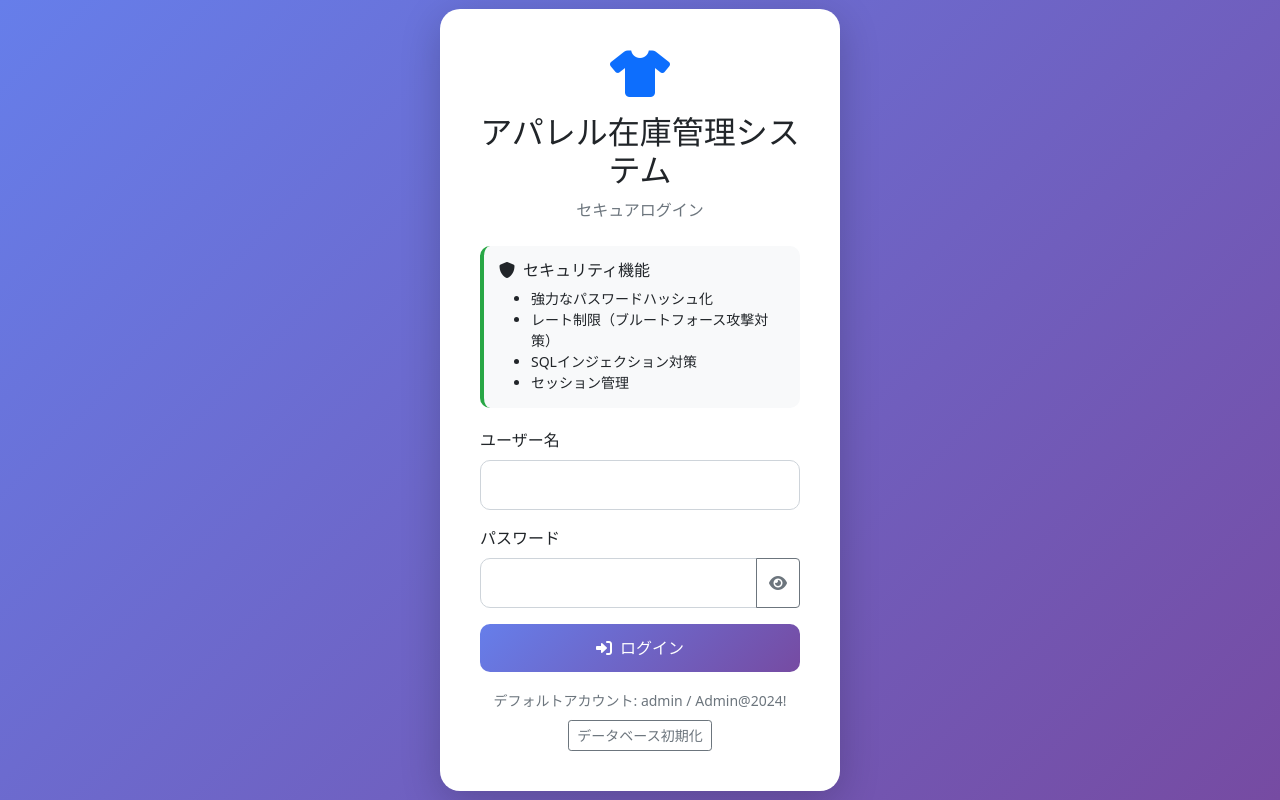
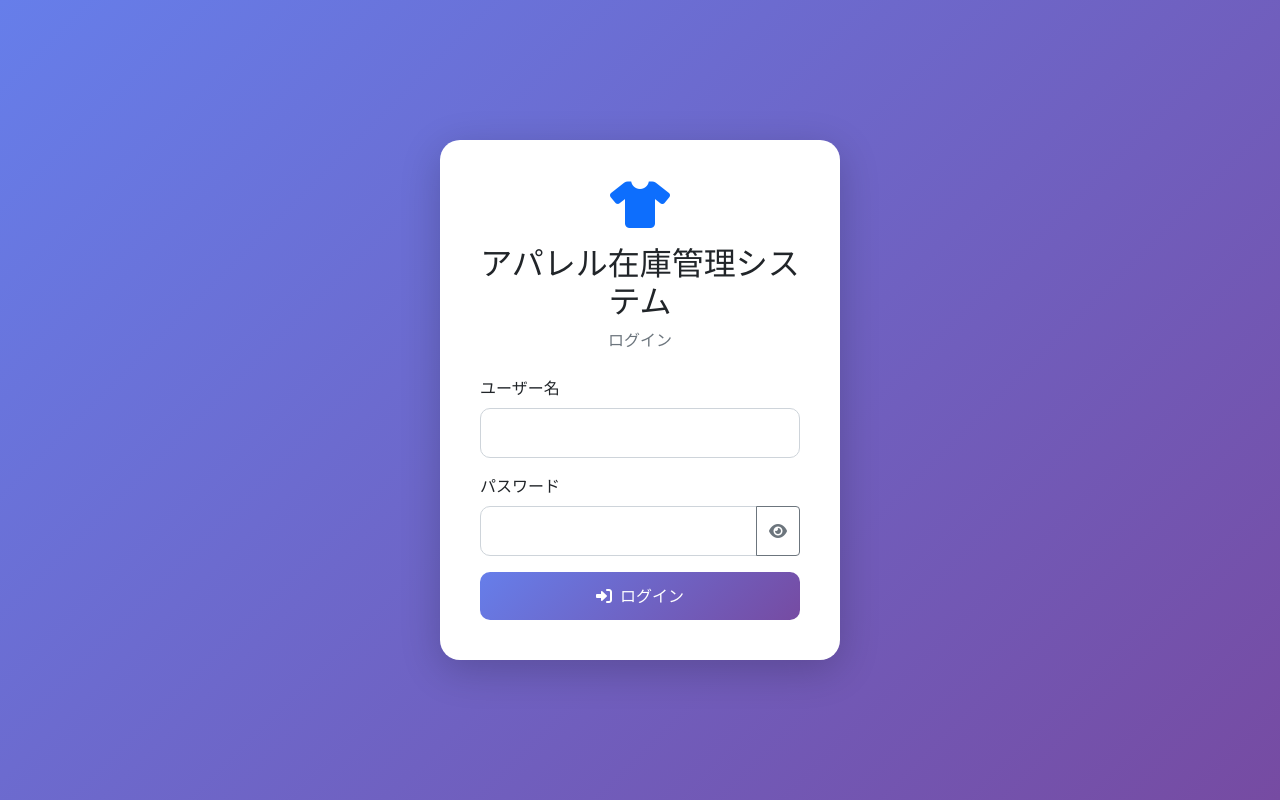
Before and after one commit to Ryota090/APP, a plain HTML site: page templates/login.html in a window 1280 px wide. Drawn offline with nearby package versions, Linux system fonts and the light colour scheme.

Commit message:
ログイン画面からファイルアカウントのコードを隠し、シンプルなログインフォームに変更

```diff
--- a/templates/login.html
+++ b/templates/login.html
@@ -21,13 +21,6 @@
             box-shadow: 0 10px 40px rgba(0,0,0,0.2);
             max-width: 400px;
             width: 100%;
-        }
-        .security-info {
-            background: #f8f9fa;
-            border-radius: 10px;
-            padding: 15px;
-            margin-bottom: 20px;
-            border-left: 4px solid #28a745;
         }
         .btn-primary {
             background: linear-gradient(135deg, #667eea 0%, #764ba2 100%);
@@ -53,17 +46,7 @@
         <div class="text-center mb-4">
             <i class="fas fa-tshirt fa-3x text-primary mb-3"></i>
             <h2>アパレル在庫管理システム</h2>
-            <p class="text-muted">セキュアログイン</p>
-        </div>
-
-        <div class="security-info">
-            <h6><i class="fas fa-shield-alt me-2"></i>セキュリティ機能</h6>
-            <ul class="mb-0 small">
-                <li>強力なパスワードハッシュ化</li>
-                <li>レート制限（ブルートフォース攻撃対策）</li>
-                <li>SQLインジェクション対策</li>
-                <li>セッション管理</li>
-            </ul>
+            <p class="text-muted">ログイン</p>
         </div>
 
         <div id="alertContainer"></div>
@@ -86,14 +69,6 @@
                 <i class="fas fa-sign-in-alt me-2"></i>ログイン
             </button>
         </form>
-
-        <div class="mt-3 text-center">
-            <small class="text-muted">デフォルトアカウント: admin / Admin@2024!</small>
-            <br>
-            <button type="button" class="btn btn-outline-secondary btn-sm mt-2" onclick="initDatabase()">
-                データベース初期化
-            </button>
-        </div>
     </div>
 
     <script src="https://cdn.jsdelivr.net/npm/bootstrap@5.1.3/dist/js/bootstrap.bundle.min.js"></script>
@@ -113,17 +88,6 @@
                 eyeIcon.classList.add('fa-eye');
             }
         });
-
-        // パスワードフィールドにフォーカスした時の処理
-        document.getElementById('password').addEventListener('focus', function() {
-            console.log('パスワードフィールドにフォーカスしました');
-        });
-
-        // パスワードフィールドの値が変更された時の処理
-        document.getElementById('password').addEventListener('input', function() {
-            console.log('パスワード入力中:', this.value);
-        });
-
 
         document.getElementById('loginForm').addEventListener('submit', async function(e) {
             e.preventDefault();
@@ -164,27 +128,6 @@
                 </div>
             `;
         }
-
-        async function initDatabase() {
-            try {
-                const response = await fetch('/api/init-db', {
-                    method: 'POST',
-                    headers: {
-                        'Content-Type': 'application/json',
-                    }
-                });
-
-                const data = await response.json();
-
-                if (data.success) {
-                    showAlert('success', 'データベースが初期化されました。ログインを試してください。');
-                } else {
-                    showAlert('danger', data.message);
-                }
-            } catch (error) {
-                showAlert('danger', 'データベース初期化エラーが発生しました');
-            }
-        }
     </script>
 </body>
 </html>
```
Also changed, not shown: static/app.js (indentation only), 1 other file.
